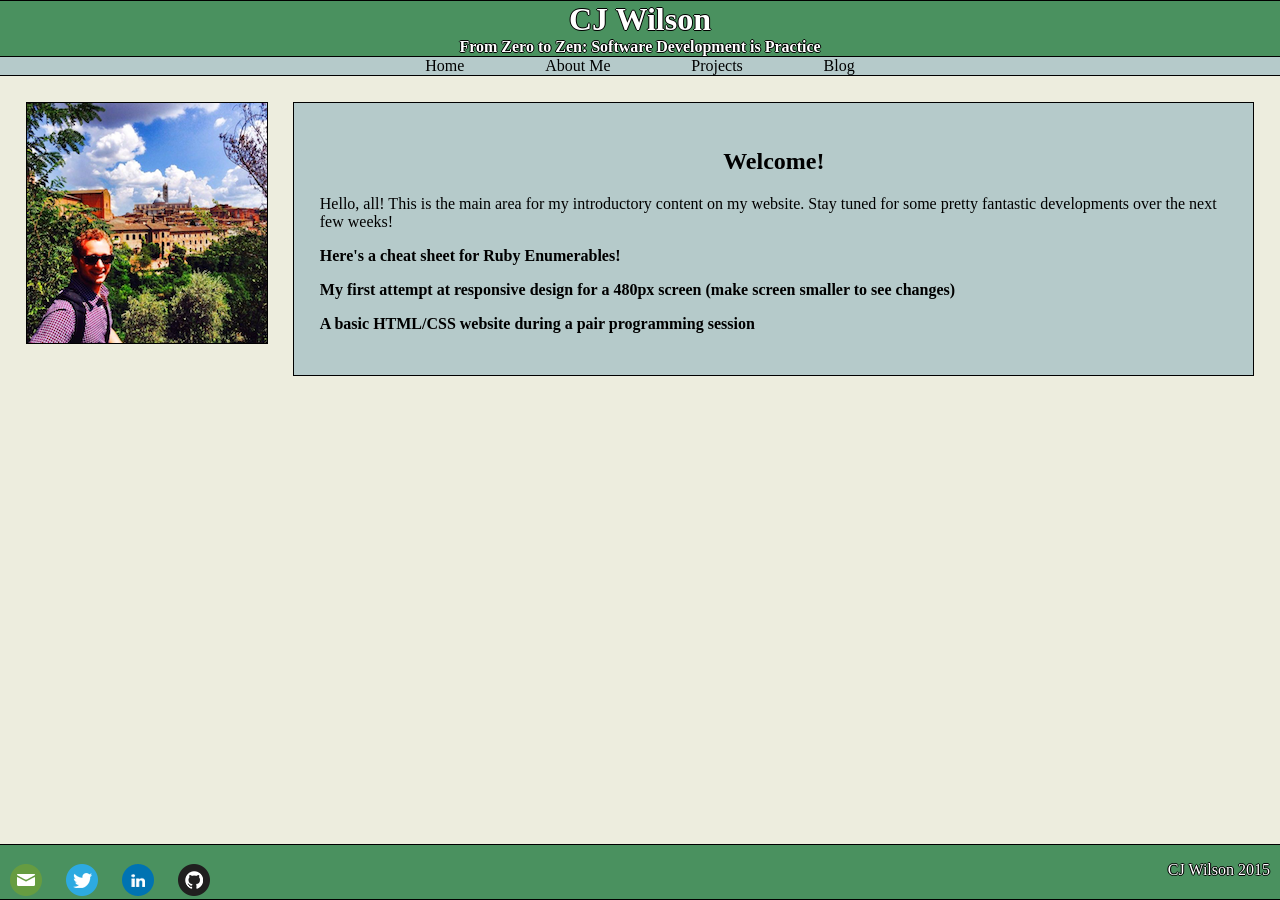
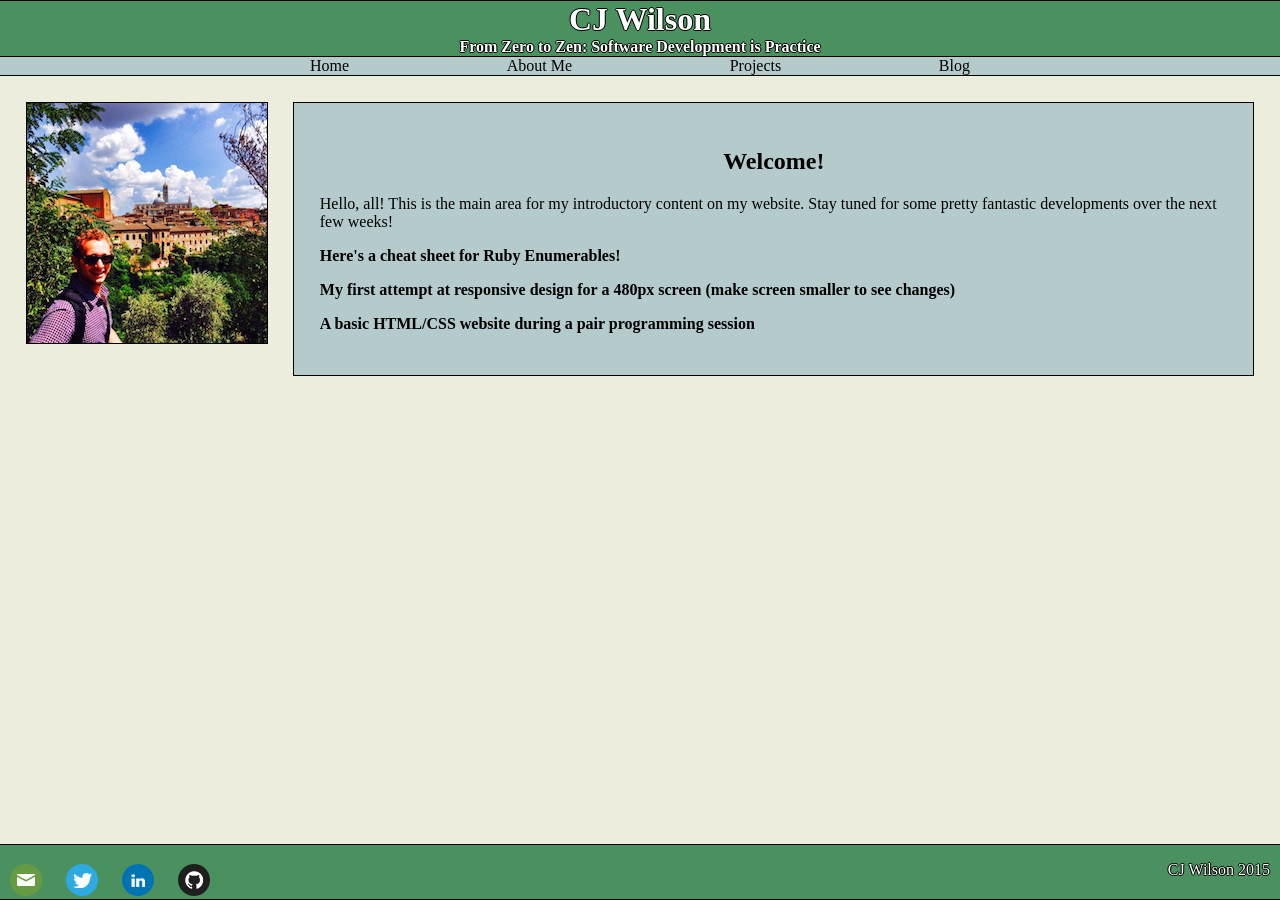
Before and after one commit to cjwilsonjr/cjwilsonjr.github.io, a Jekyll site: the page index.html, which Jekyll copies as it is, in a window 1280 px wide. Built offline with Jekyll 4.4.1, drawn with Linux system fonts in a browser that asks for light colours.

Commit message:
change header link margin

```diff
--- a/stylesheets/default.css
+++ b/stylesheets/default.css
@@ -45,7 +45,7 @@ header ul {
 header ul li {
   display: inline;
   text-decoration: none;
-  margin: 3%;
+  margin: 6%;
 }
 
 a:link {
```
